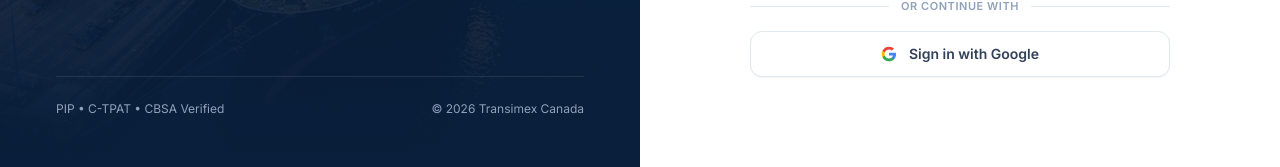
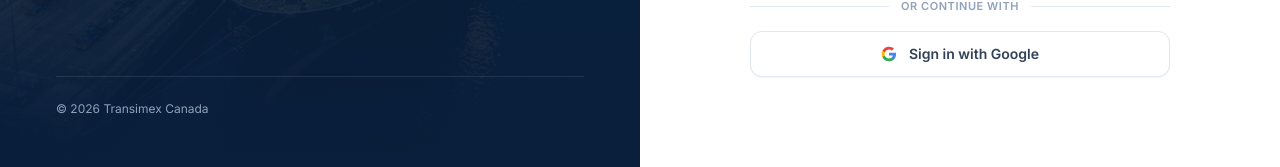
Before and after one commit to Hannankhan00/transimex-canada-app, a Next.js app: page /login in a window 1280 px wide. Shown: the part 627-794 px from the top of the page. Built offline with nearby package versions, Linux system fonts and the light colour scheme.

Commit message:
unwanted

```diff
--- a/app/complete-profile/page.tsx
+++ b/app/complete-profile/page.tsx
@@ -278,9 +278,8 @@ function CompleteProfileContent() {
               </div>
             </div>
 
-            {/* Bottom Certifications */}
-            <div className="pt-6 border-t border-white/10 flex items-center justify-between text-xs text-slate-400">
-              <span>PIP &bull; C-TPAT &bull; CBSA Verified</span>
+            {/* Bottom Footer */}
+            <div className="pt-6 border-t border-white/10 text-xs text-slate-400">
               <span>&copy; {new Date().getFullYear()} Transimex Canada</span>
             </div>
           </div>
--- a/app/login/page.tsx
+++ b/app/login/page.tsx
@@ -231,9 +231,8 @@ function AuthComponent() {
               </p>
             </div>
 
-            {/* Bottom Certifications */}
-            <div className="pt-6 border-t border-white/10 flex items-center justify-between text-xs text-slate-400">
-              <span>PIP &bull; C-TPAT &bull; CBSA Verified</span>
+            {/* Bottom Footer */}
+            <div className="pt-6 border-t border-white/10 text-xs text-slate-400">
               <span>&copy; {new Date().getFullYear()} Transimex Canada</span>
             </div>
           </div>
```
